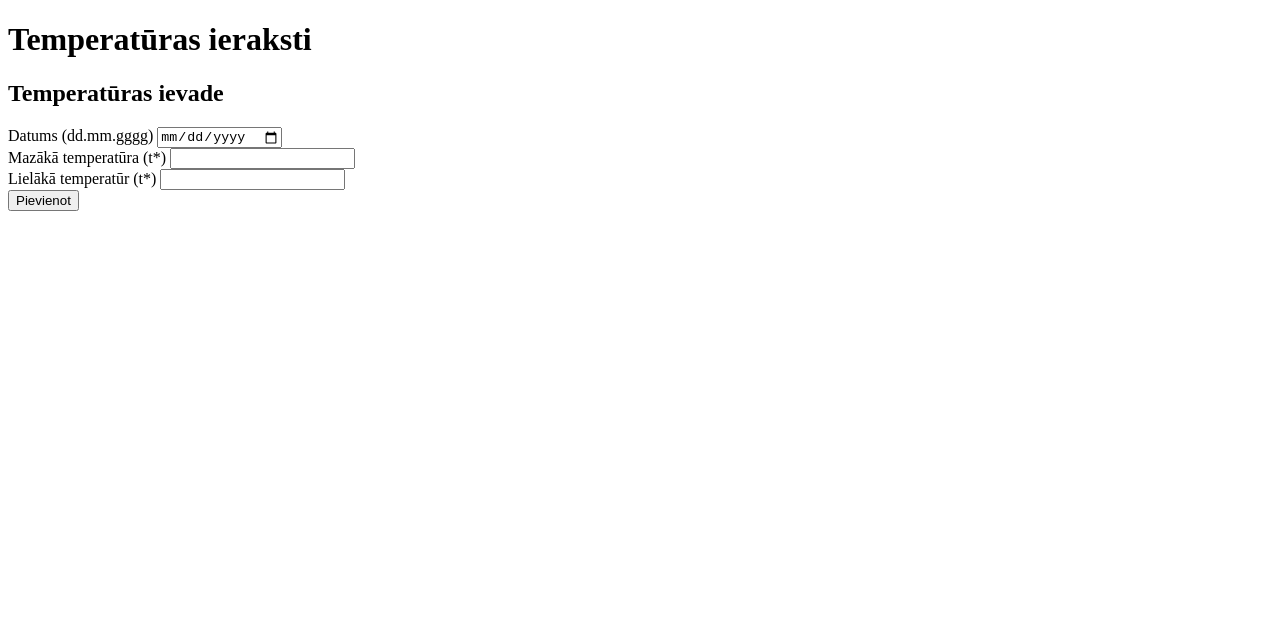
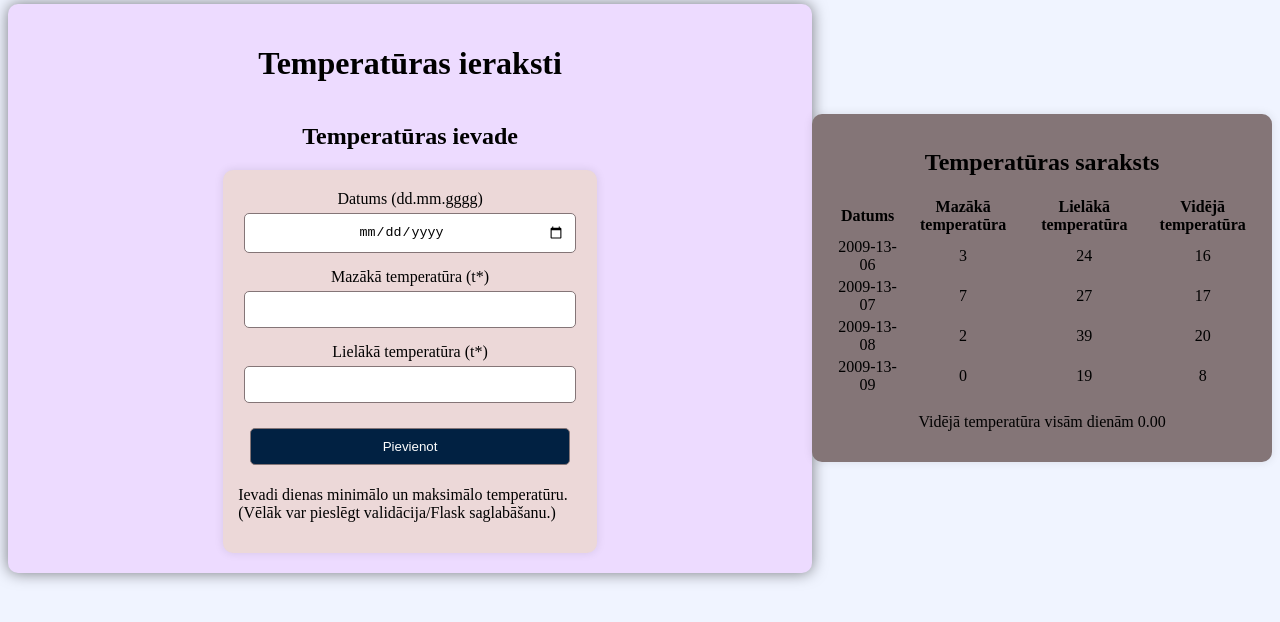
Before and after one commit to maivecii/temperatura, a plain HTML site: page index.html in a window 1280 px wide. Drawn offline with Linux system fonts and the light colour scheme.

Commit message:
2.stunda temperatura

```diff
--- a/index.html
+++ b/index.html
@@ -3,12 +3,11 @@
 <head>
     <meta charset="UTF-8">
     <meta name="viewport" content="width=device-width, initial-scale=1.0">
-    <title>Temperatūras ieraksti</title>
-    <h1>Temperatūras ieraksti</h1>
     <link href="style.css" rel="stylesheet">
 </head>
 <body>
     <div class="main-container">
+        <h1>Temperatūras ieraksti</h1>
         <h2>Temperatūras ievade</h2>
         <div class="input-container">
             <div class="input-group">
@@ -20,14 +19,56 @@
                 <input type="number" id="min_temp" step="0.5">
             </div>
             <div class="input-group">
-                <label>Lielākā temperatūr (t*)</label>
+                <label>Lielākā temperatūra (t*)</label>
                 <input type="number" id="max_temp" step="0.5">
             </div>
             <div class="button-group">
                 <button>Pievienot</button>
             </div>
+            <p>Ievadi dienas minimālo un maksimālo temperatūru. (Vēlāk var pieslēgt validācija/Flask saglabāšanu.)</p>
         </div>
+     </div>
+     <div class="result-container">
+     <h2>Temperatūras saraksts</h2>
+     <div class="result-row">
+        <div class="output-group">
+      <table>
+     <tr>
+    <th>Datums</th>
+    <th>Mazākā temperatūra</th>
+    <th>Lielākā temperatūra</th>
+    <th>Vidējā temperatūra</th>
+     </tr>
+     <tr>
+        <td>2009-13-06</td>
+        <td>3</td>
+        <td>24</td>
+        <td>16</td>
+     </tr>
+     <tr>
+        <td>2009-13-07</td>
+        <td>7</td>
+        <td>27</td>
+        <td>17</td>
+     </tr>
+     <tr>
+        <td>2009-13-08</td>
+        <td>2</td>
+        <td>39</td>
+        <td>20</td>
+     </tr>
+     <tr>
+        <td>2009-13-09</td>
+        <td>0</td>
+        <td>19</td>
+        <td>8</td>
+     </tr>
+
+      </table>
+      </div>
+      <p>Vidējā temperatūra visām dienām 0.00</p>
     </div>
+     </div>
 
 </body>
 </html>
--- a/style.css
+++ b/style.css
@@ -0,0 +1,84 @@
+head {
+     h1 {font-family: 'Times New Roman', Times, serif;}
+     h1 {text-align: center;}
+}
+
+body {
+     h1 {text-align: center;}
+    background-color: rgb(240, 244, 255);
+    justify-content: center;
+    align-items: center;
+    display: flex;
+    font-family: 'Times New Roman', Times, serif;
+    height: 70vh;
+}
+
+.main-container {
+    background-color: #eddbff;
+    align-items: center;
+    display: flex;
+    flex-direction: column;
+    width: 80%;
+    border-radius: 10px;
+    box-shadow: 0 0 15px rgba(0,0,0,0.5);
+    padding: 20px;
+}
+
+
+.input-container {
+    width: 45%;
+    display: flex;
+    flex-direction: column;
+    background: #ecd8d8;
+    padding: 15px;
+    border-radius: 10px;
+    box-shadow: 0 0 10px rgba(0,0,0,0.1);
+    align-items: center;
+}
+
+.input-group, .output-group {
+    width: 100%;
+    display: flex;
+    flex-direction: column;
+    align-items: center;
+    flex: 1;
+    margin: 5px;
+}
+
+input {
+    width: 90%;
+    padding: 8px;
+    border-radius: 5px;
+    border: 1px solid #ccc;
+    text-align: center;
+}
+
+.button-group {
+    width: 100%;
+    display: flex;
+    justify-content: center;
+    margin-top: 10px;
+}
+
+.result-container {
+    width: 45%;
+    background-color: #847577;
+    padding: 15px;
+    border-radius: 10px;
+    box-shadow: 0 0 10px rgba(0,0,0,0.1);
+    text-align: center;
+}
+
+input, button {
+    margin: 5px 0px;
+    padding: 10px;
+    border: 1px solid #847577;
+    border-radius: 5px;
+}
+
+button {
+    width: 93%;
+    background: #012142;
+    color: white;
+    cursor: pointer;
+}
```
